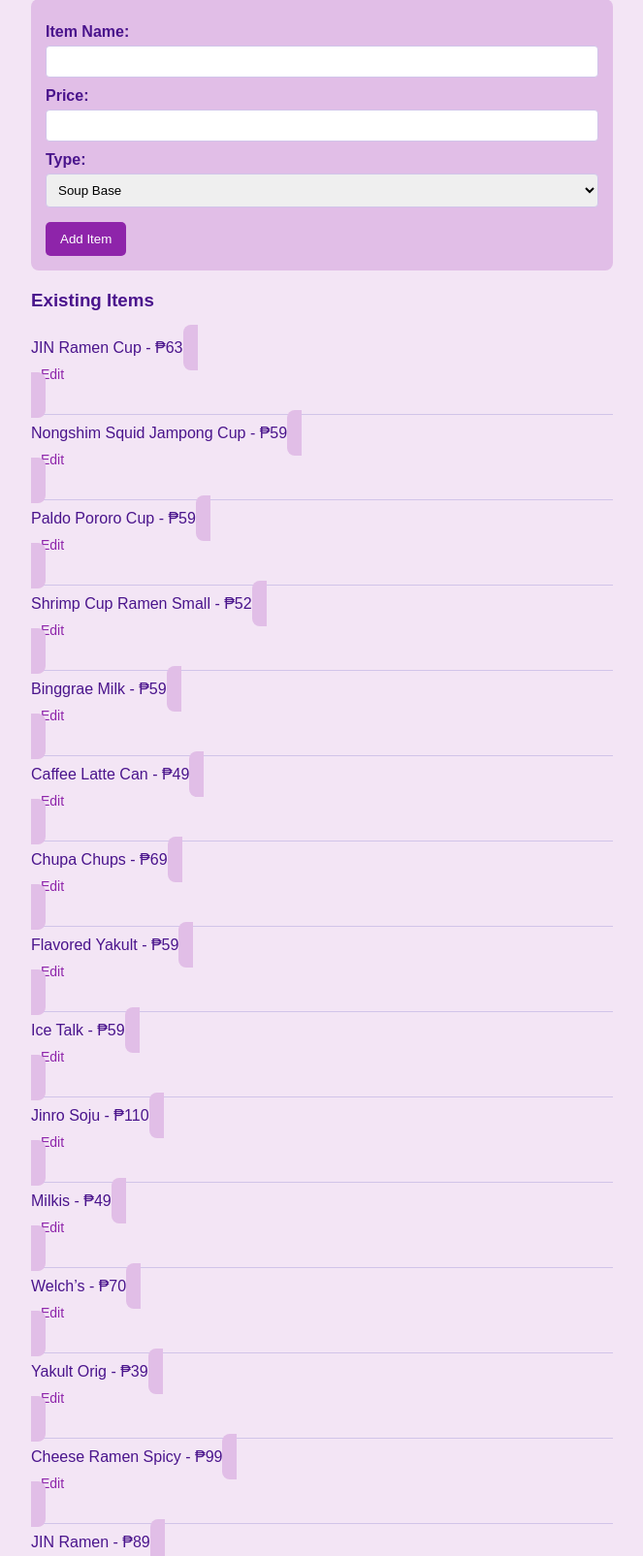
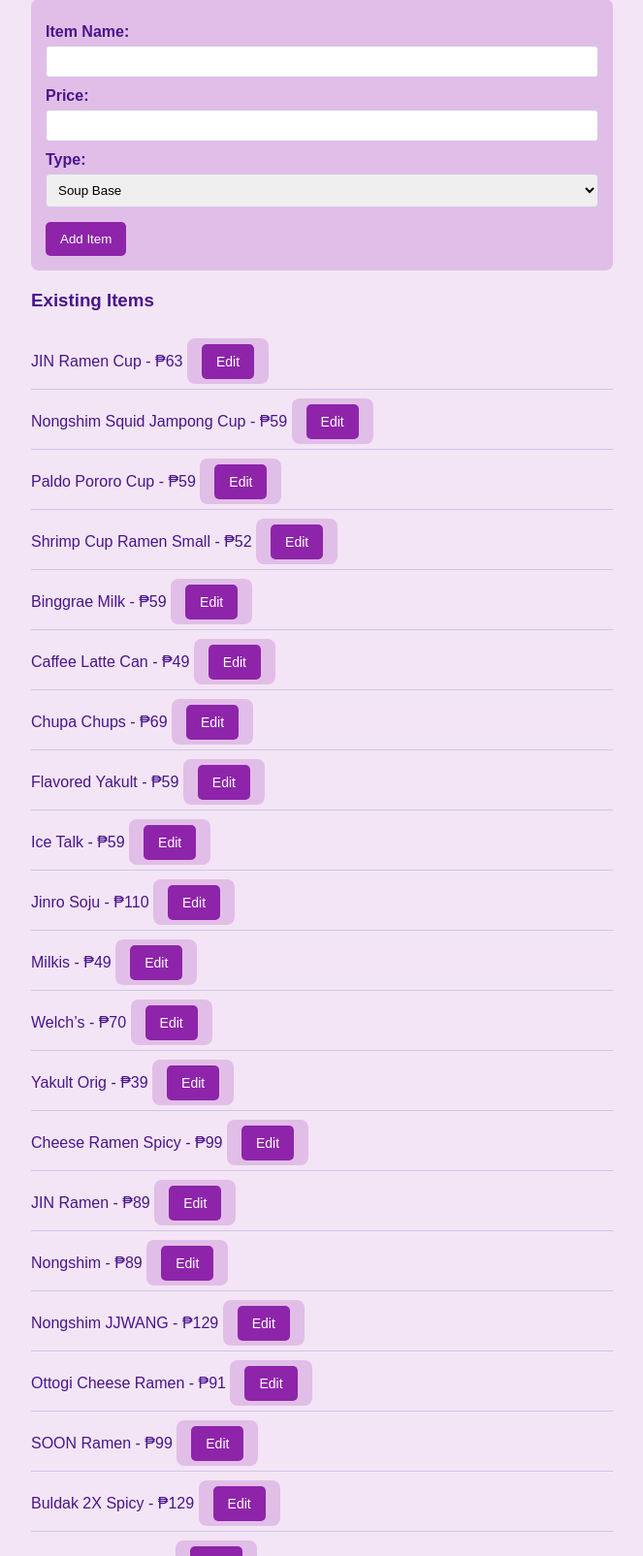
Before and after one commit to skullmatrix/HnSRamyeon, a Flask app: page /add_item in a window 1280 px wide. Shown: the part 150-1755 px from the top of the page at 97% size, without its empty margins (308-971 px from the left). Run offline with Flask 2, Linux system fonts and the light colour scheme; data comes from the database, SQL or seed files in the repository.

Commit message:
Update add_item.html

```diff
--- a/templates/add_item.html
+++ b/templates/add_item.html
@@ -62,14 +62,12 @@
             padding: 10px 0; /* Reduced padding for item entries */
         }
         .edit-button {
-            padding: 5px 10px; /* Smaller padding */
-            color: #8e24aa; /* Text color */
-            background: none; /* No background color */
+            color: #white; /* Text color */
+            background: #8e24aa; /* No background color */
             border: none; /* No border */
             font-size: 14px;
             cursor: pointer;
             margin-top: 5px; /* Space above the button */
-            display: block; /* Ensure the button takes full width */
             width: fit-content; /* Fit the button to the text */
         }
     </style>
```
